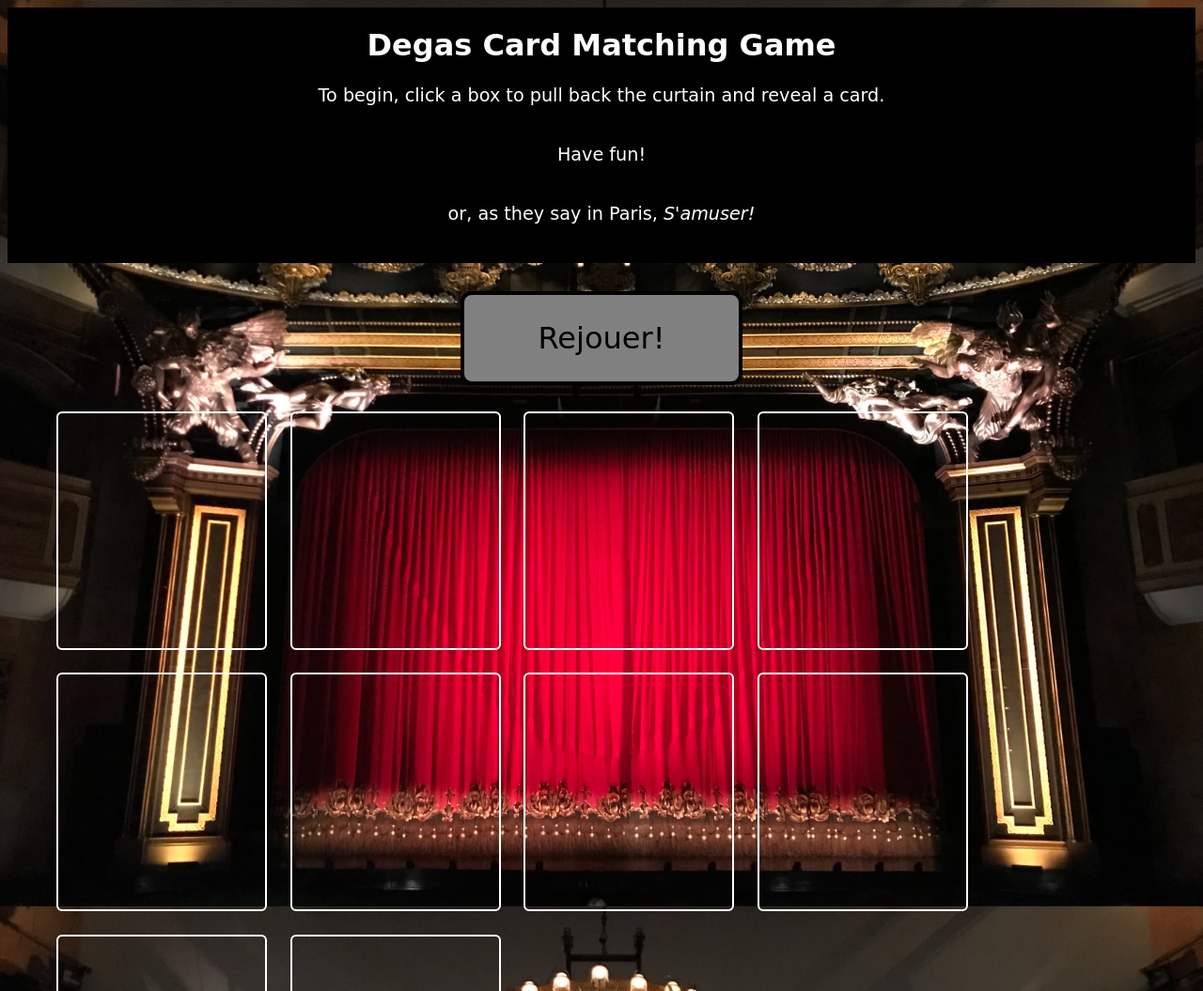
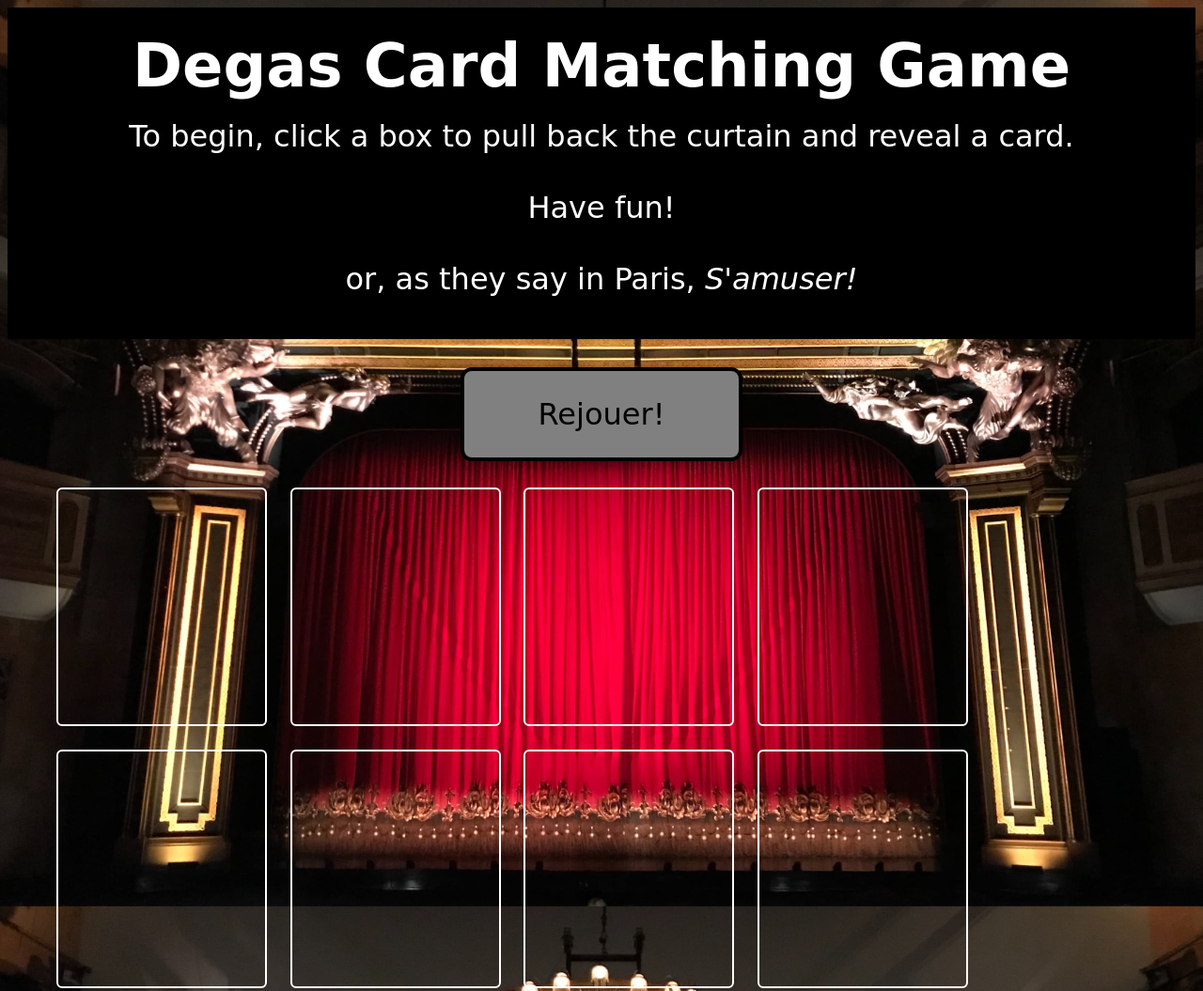
Before and after one commit to kguite/degas-card-game, a plain HTML site: page index.html in a window 1280 px wide. Shown: the top 1055 px of the page at 94% size. Drawn offline with Linux system fonts and the light colour scheme; a web font is replaced by a local one.

Commit message:
increase font size

```diff
--- a/degas.css
+++ b/degas.css
@@ -75,13 +75,18 @@ body{
         text-align: center;
         padding: 10px;
         line-height: 1.2rem;
+        font-size: 2rem;
 
+    }
+
+    .page-header > p {
+        font-size: 2rem;
     }
 
     .page-footer, p, a {
         color: white;
         text-decoration: none;
-        font-size: 1.2rem;
+        font-size: 1.5rem;
         line-height: 1.5rem;
         padding: 10px;
     }
```
